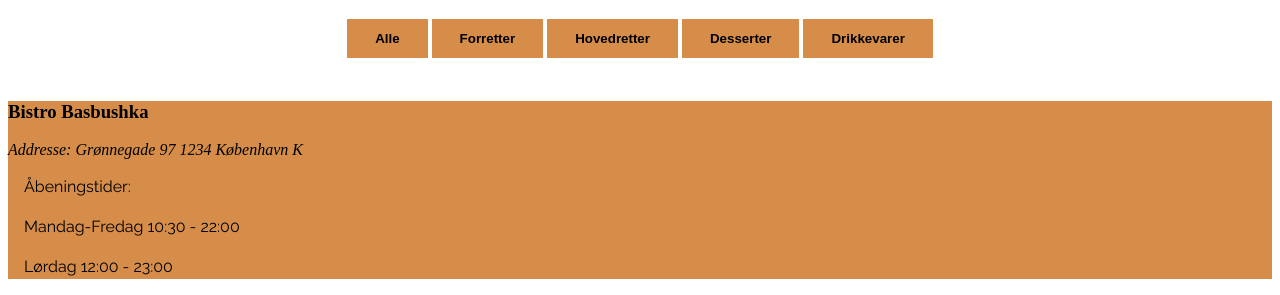
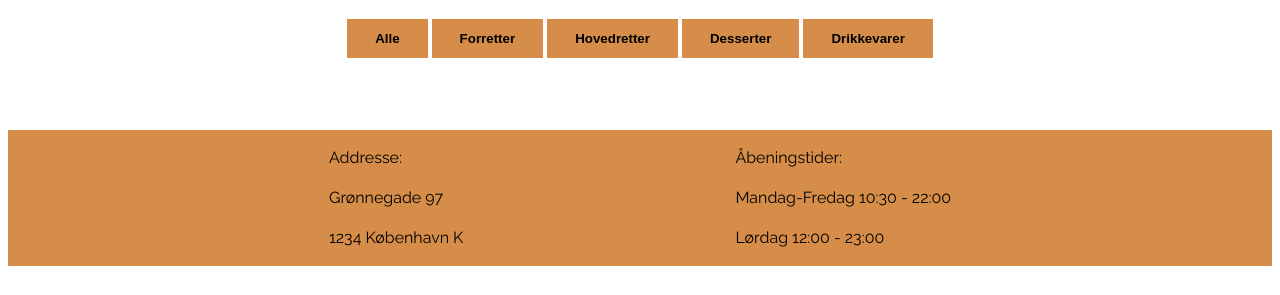
Before and after one commit to sasc2095/bistro_babushka, a plain HTML site: page index.html in a window 1280 px wide. Shown: the part 720-1015 px from the top of the page. After the commit the page ends 994 px from the top, so only its background shows below. Drawn offline with Linux system fonts and the light colour scheme; no server answers.

Commit message:
færdiggørelse

```diff
--- a/index.html
+++ b/index.html
@@ -47,11 +47,18 @@
       </div>
     </main>
     <footer>
-      <h3>Bistro Basbushka</h3>
-      <address>Addresse: Grønnegade 97 1234 København K</address>
-      <p>Åbeningstider:</p>
-      <p>Mandag-Fredag 10:30 - 22:00</p>
-      <p>Lørdag 12:00 - 23:00</p>
+      <div class="flex1_1">
+        <div class="grid1">
+          <p>Addresse:</p>
+          <p>Grønnegade 97</p>
+          <p>1234 København K</p>
+        </div>
+        <div class="grid2">
+          <p>Åbeningstider:</p>
+          <p>Mandag-Fredag 10:30 - 22:00</p>
+          <p>Lørdag 12:00 - 23:00</p>
+        </div>
+      </div>
     </footer>
   </body>
 </html>
@@ -136,6 +143,7 @@
 
   h1,
   h2,
+  h3,
   p {
     font-family: "Raleway", sans-serif;
     line-height: 1.5;
@@ -166,6 +174,16 @@
 
   footer {
     background-color: #d58d49;
+    margin-top: 3rem;
+  }
+
+  .flex1_1 {
+    display: flex;
+    justify-content: center;
+    gap: 20%;
+    width: 1200px;
+    max-width: 100%;
+    margin: 0 auto;
   }
 </style>
 
```
Also changed, not shown: 2 other files.
